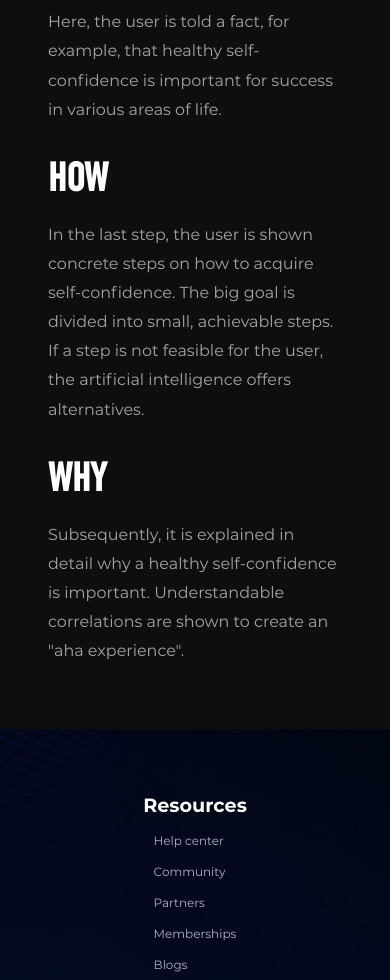
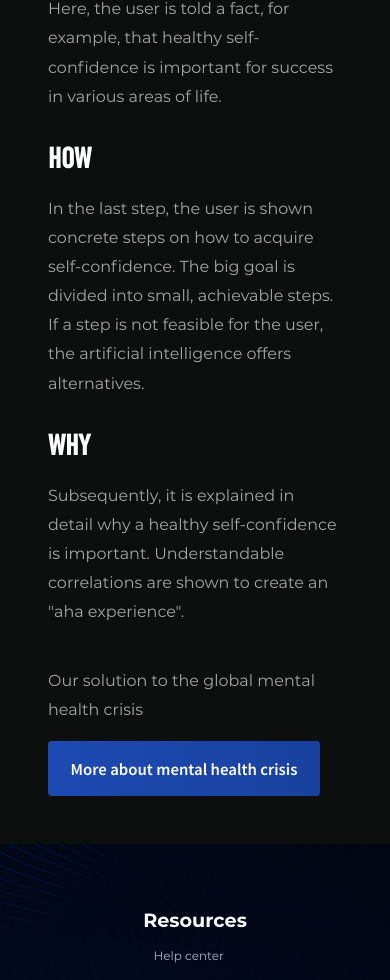
Before and after one commit to nikoescobal/threejs, a Next.js app: page /app in a window 390 px wide. Shown: the part 1076-2056 px from the top of the page. Built offline with nearby package versions, Linux system fonts and the light colour scheme.

Commit message:
Add colors and breakpoints partials, add responsiveness for questions component

```diff
--- a/components/App/Questions/Questions.jsx
+++ b/components/App/Questions/Questions.jsx
@@ -28,6 +28,10 @@ function Questions() {
         important. Understandable correlations are shown to create an "aha
         experience".
       </p>
+      <p>Our solution to the global mental health crisis</p>
+      <button className={`${styles.button}`}>
+        More about mental health crisis
+      </button>
     </section>
   );
 }
--- a/components/App/Questions/questions.module.scss
+++ b/components/App/Questions/questions.module.scss
@@ -1,4 +1,6 @@
 @use '../../../styles/breakpoints' as *;
+@use '../../../styles/colors' as *;
+@use '../../../styles/buttons' as *;
 
 .section {
   padding: 8rem 3rem 2rem;
@@ -11,11 +13,28 @@
 
   h3 {
     font-family: 'Din condensed', serif !important;
-    font-size: 2.5rem;
+    font-size: 1.8rem;
+
+    @include lg {
+      font-size: 2.5rem;
+    }
   }
 
   p {
     padding: 1rem 0 2rem;
-    color: hsla(0, 0%, 65%, 1);
+    color: $gray;
+
+    @include lg {
+      font-size: 1.5rem;
+      line-height: 2.2rem;
+    }
+
+    &:last-of-type {
+      padding: 0.5rem 0 1rem 0;
+    }
+  }
+
+  button {
+    @include btn-blue();
   }
 }
--- /dev/null
+++ b/styles/_buttons.scss
@@ -0,0 +1,23 @@
+@use './colors' as *;
+
+@mixin btn-blue {
+  padding: 0.9375rem 0 0.875rem;
+  vertical-align: middle;
+  align-items: center;
+  border-radius: 4px;
+  text-decoration: none;
+  border: transparent;
+  margin: 0 0 1rem;
+  display: flex;
+  justify-content: center;
+  font-family: 'Source Sans Pro', serif !important;
+  background: $bg-gradient-1;
+  color: white;
+  font-size: 1.05rem;
+  line-height: 26px;
+  font-weight: 600;
+  letter-spacing: -3%;
+  cursor: pointer;
+  width: 100%;
+  max-width: 17rem;
+}
--- /dev/null
+++ b/styles/_colors.scss
@@ -0,0 +1,5 @@
+$gray: #a7a7a7;
+$light-blue: #8fe3f9;
+$light-purple: #d9b8ff;
+$white: #fafafa;
+$bg-gradient-1: linear-gradient(90deg, #1d4ab2, #18419f);
--- a/styles/_index.scss
+++ b/styles/_index.scss
@@ -1 +1,3 @@
 @forward './breakpoints';
+@forward './colors';
+@forward './buttons';
```
